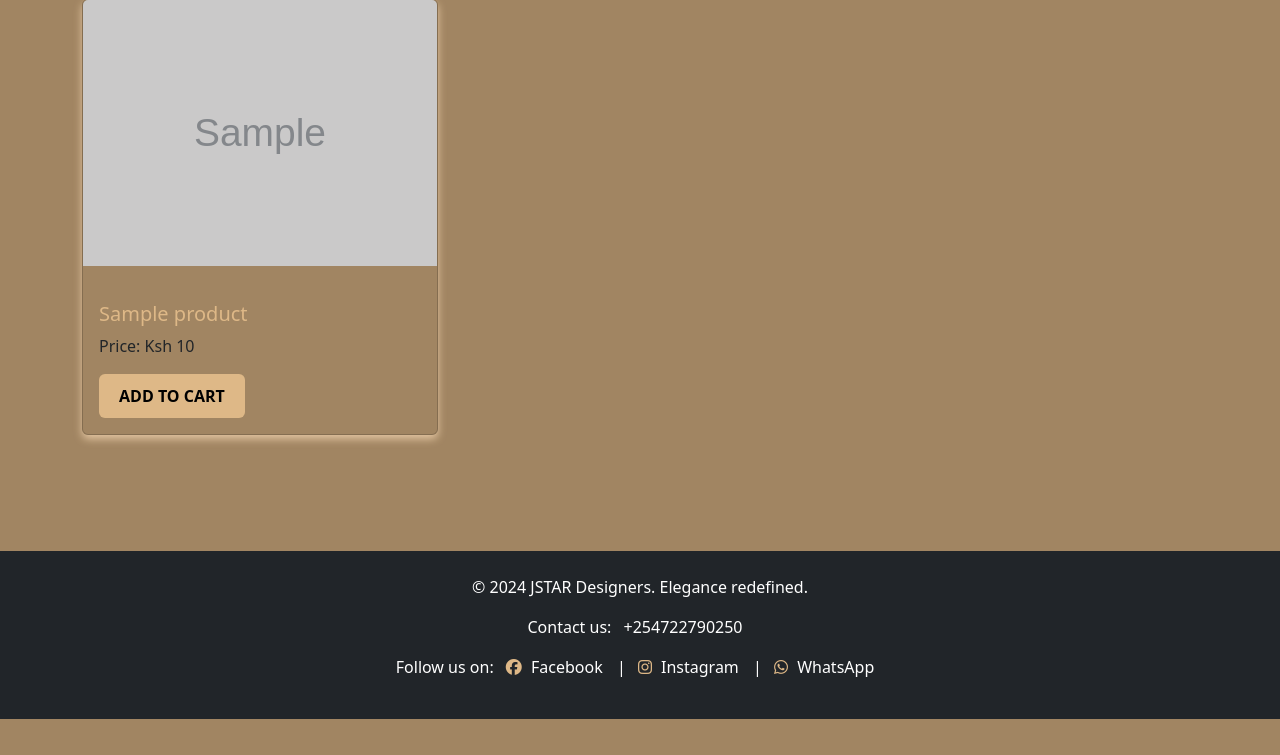
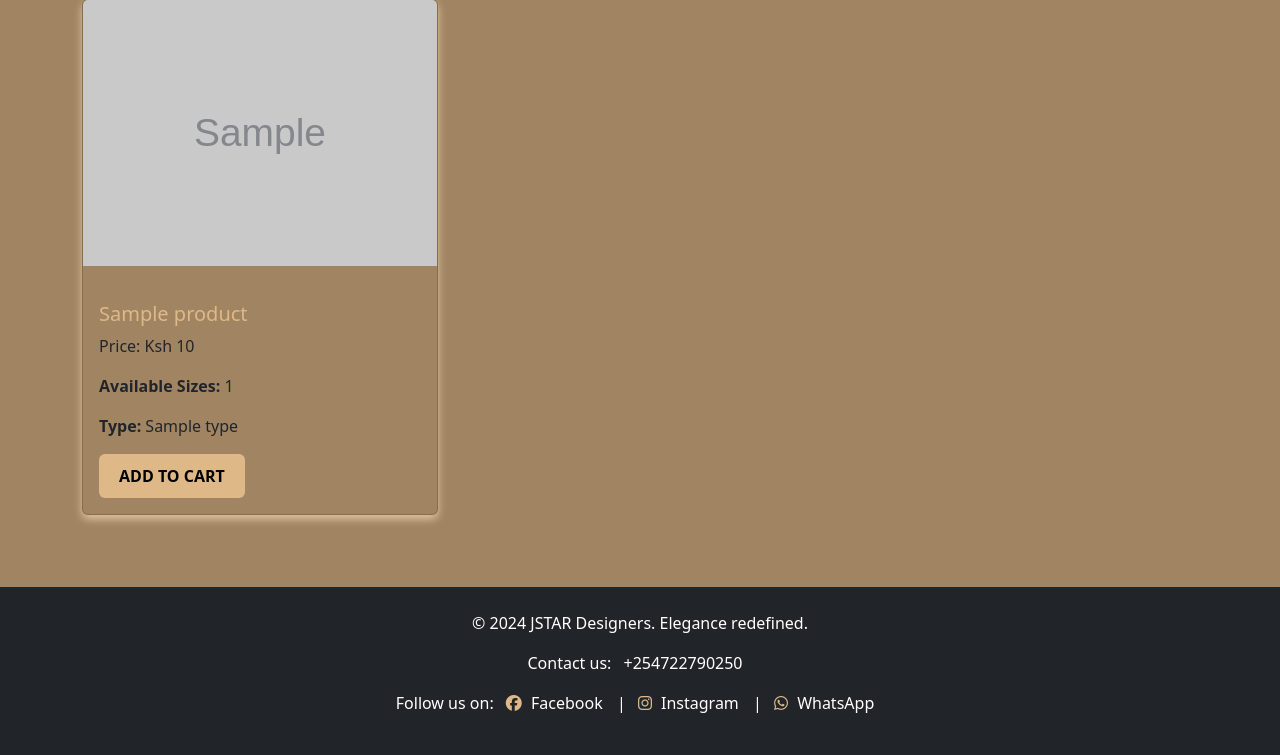
Before and after one commit to JoanChege/Future-Interns-Tasks, a Flask app: page /product/1 in a window 1280 px wide. Shown: the part 81-836 px from the top of the page. Before the commit the page ends 800 px from the top, so only its background shows below. Run offline with Flask 2, Linux system fonts and the light colour scheme; grey boxes marked "Sample" are stand-in pictures; a database or web service that is not in the repository returns one stand-in record (values such as "Sample title").

Commit message:
add size and type

```diff
--- a/FUTURE_FS_02/templates/product.html
+++ b/FUTURE_FS_02/templates/product.html
@@ -9,6 +9,16 @@
             <div class="card-body">
                 <h5 class="card-title">{{ product.name }}</h5>
                 <p class="card-text">Price: Ksh {{ product.price }}</p>
+
+                <!-- Additional details -->
+                {% if product.sizes %}
+                <p class="card-text"><strong>Available Sizes:</strong> {{ product.sizes | join(', ') }}</p>
+                {% endif %}
+
+                {% if product.types %}
+                <p class="card-text"><strong>Type:</strong> {{ product.types | join(', ') }}</p>
+                {% endif %}
+
                 <form method="POST" action="{{ url_for('add_to_cart') }}">
                     <input type="hidden" name="product_id" value="{{ product._id }}">
                     <button type="submit" class="btn btn-primary">Add to Cart</button>
```
